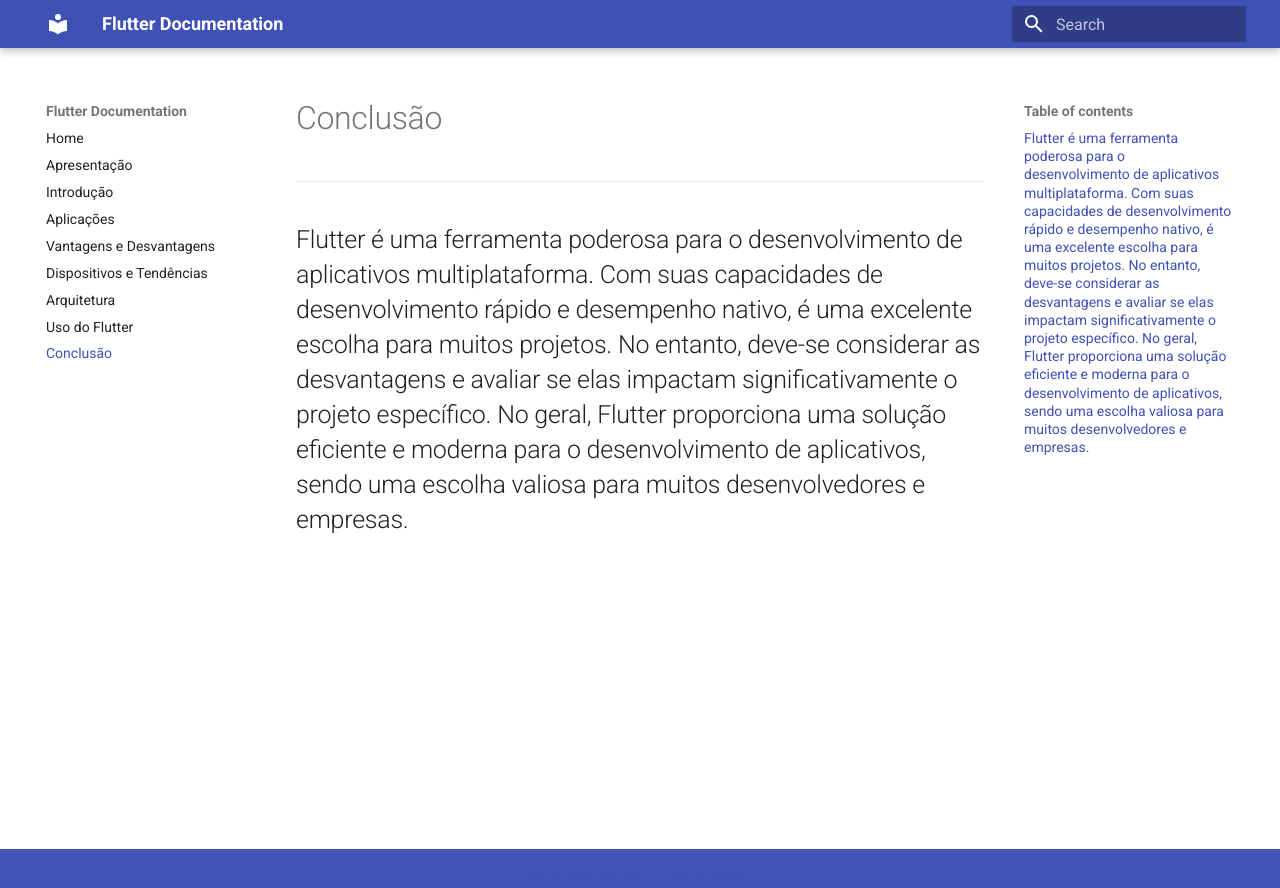
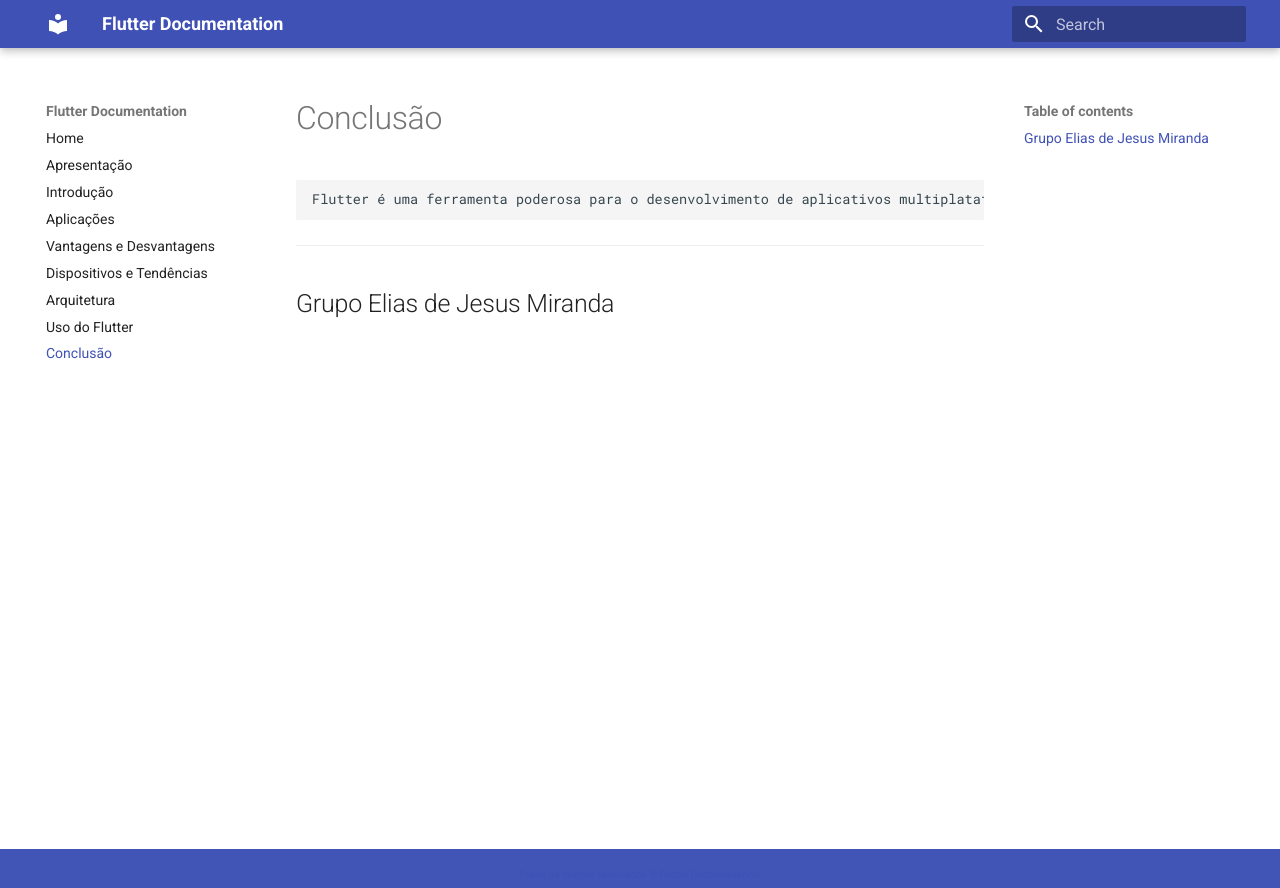
Before and after one commit to atacus/flutter-docs, an MkDocs documentation site: the page built from docs/conclusao.md, in a window 1280 px wide. Shown: the top 888 px of the page. Built offline with MkDocs 1.6.1 and Material for MkDocs 9.7.7, drawn with Linux system fonts in a browser that asks for light colours.

Commit message:
Update conclusao.md

````diff
--- a/docs/conclusao.md
+++ b/docs/conclusao.md
@@ -1,4 +1,8 @@
 # Conclusão
+```
+Flutter é uma ferramenta poderosa para o desenvolvimento de aplicativos multiplataforma. Com suas capacidades de desenvolvimento rápido e desempenho nativo, é uma excelente escolha para muitos projetos. No entanto, deve-se considerar as desvantagens e avaliar se elas impactam significativamente o projeto específico. No geral, Flutter proporciona uma solução eficiente e moderna para o desenvolvimento de aplicativos, sendo uma escolha valiosa para muitos desenvolvedores e empresas.
+```
+
 ---
-Flutter é uma ferramenta poderosa para o desenvolvimento de aplicativos multiplataforma. Com suas capacidades de desenvolvimento rápido e desempenho nativo, é uma excelente escolha para muitos projetos. No entanto, deve-se considerar as desvantagens e avaliar se elas impactam significativamente o projeto específico. No geral, Flutter proporciona uma solução eficiente e moderna para o desenvolvimento de aplicativos, sendo uma escolha valiosa para muitos desenvolvedores e empresas.
----
+Grupo Elias de Jesus Miranda
+--
````
